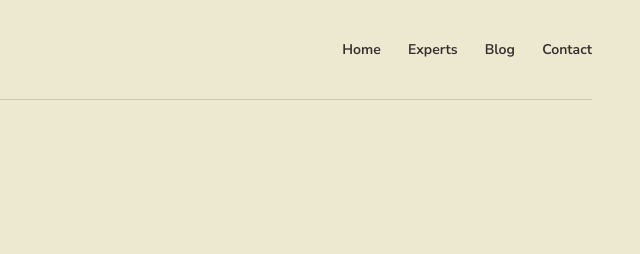
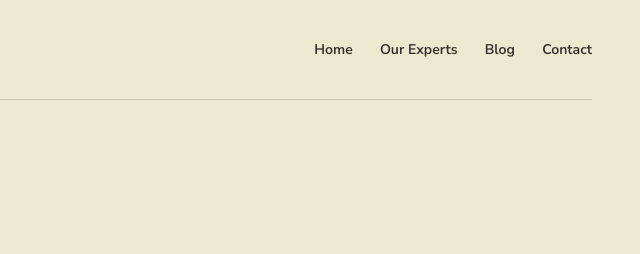
Before and after one commit to srotabio/srotabio, a plain HTML site: page privacy.html in a window 1280 px wide. Shown: the top 254 px of the page, 640-1280 px from the left. Drawn offline with Linux system fonts and the light colour scheme.

Commit message:
Rename Experts navigation label in privacy.html

```diff
--- a/privacy.html
+++ b/privacy.html
@@ -29,7 +29,7 @@
 <header class="site-header wrap"><a class="brand" href="index.html" aria-label="SrotaBio home"><img src="assets/identity/srotabio-wordmark-light.png?v=20261113-2" width="728" height="146" alt="SrotaBio"></a>
 <button class="menu-toggle" aria-expanded="false" aria-controls="navigation">Menu <span aria-hidden="true">+</span>
 </button>
-<nav id="navigation" aria-label="Main navigation"><a href="index.html">Home</a><a href="experts.html">Experts</a><a href="blog.html">Blog</a><a href="contact.html">Contact</a>
+<nav id="navigation" aria-label="Main navigation"><a href="index.html">Home</a><a href="experts.html">Our Experts</a><a href="blog.html">Blog</a><a href="contact.html">Contact</a>
 </nav>
 </header>
 <main id="main">
```
